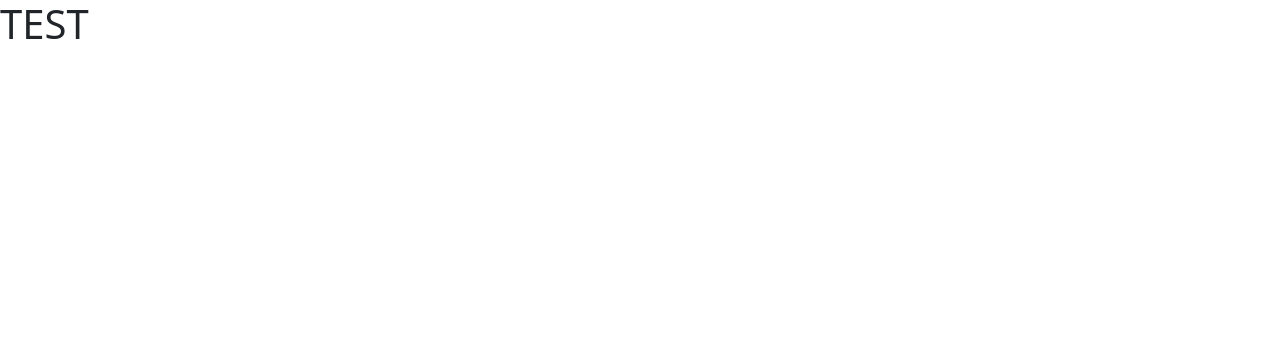
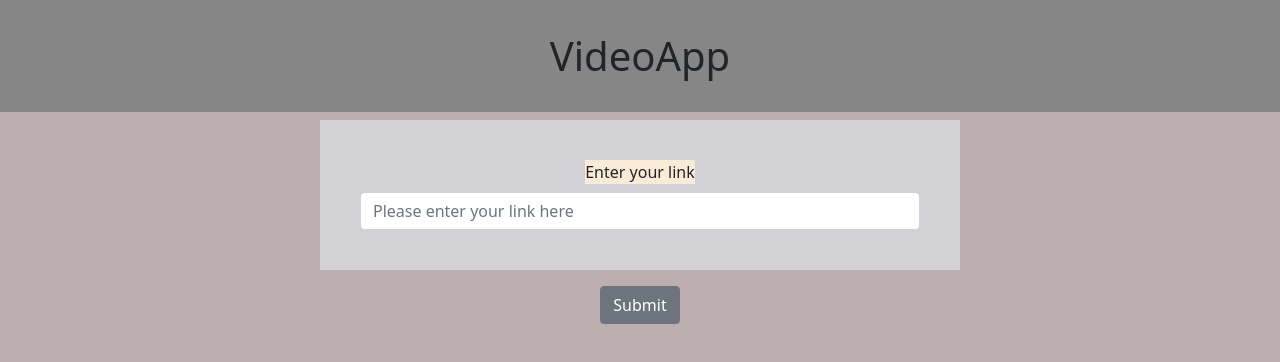
Before and after one commit to KajetanKisielewski/video-app, a React app: page / in a window 1280 px wide. Shown: the top 362 px of the page. Built offline with nearby package versions, Linux system fonts and the light colour scheme.

Commit message:
I created the basic components

```diff
--- a/src/app.js
+++ b/src/app.js
@@ -1,6 +1,7 @@
 import React from 'react';
 import ReactDOM from 'react-dom/client';
 import App from './components/App';
+import 'bootstrap/dist/css/bootstrap.min.css';
 import './index.css';
 
 ReactDOM.createRoot(document.querySelector('#root')).render(<App />);
--- /dev/null
+++ b/src/components/SearchBar.js
@@ -0,0 +1,40 @@
+import React from 'react';
+import { Form, FormGroup, Label, Input, Button } from 'reactstrap';
+import '../styles/searchBar.css';
+
+const SearchBar = () => {
+    const [state, setState] = React.useState([]);
+
+    console.log('state', state);
+
+    const handleChange = (e) => {
+        const { value } = e.target;
+        setState(value);
+    };
+
+    const renderSearchForm = () => (
+        <Form className="form">
+            <FormGroup className="form__group">
+                <Label for="searchBar" className="form__group--label">
+                    Enter your link
+                </Label>
+                <Input
+                    className="form__group--input"
+                    id="searchBar"
+                    name="searchBar"
+                    placeholder="Please enter your link here"
+                    type="text"
+                    title="Please enter your link here"
+                    value={state.value}
+                    onChange={handleChange}
+                    required
+                />
+            </FormGroup>
+            <Button className="form__button">Submit</Button>
+        </Form>
+    );
+
+    return <section className="main__search">{renderSearchForm()}</section>;
+};
+
+export default SearchBar;
--- a/src/components/VideoApp.js
+++ b/src/components/VideoApp.js
@@ -1,6 +1,20 @@
 import React from 'react';
-import 'bootstrap/dist/css/bootstrap.min.css';
+import SearchBar from './SearchBar';
+import '../styles/videoApp.css';
 
-const VideoApp = () => <h1> TEST </h1>;
+const VideoApp = () => {
+    console.log('videoApp component');
+
+    return (
+        <div className="wrap">
+            <header className="header">
+                <h1 className="header__heading">VideoApp</h1>
+            </header>
+            <main className="main">
+                <SearchBar />
+            </main>
+        </div>
+    );
+};
 
 export default VideoApp;
--- a/src/index.css
+++ b/src/index.css
@@ -0,0 +1,3 @@
+@import './styles/default.css';
+@import './styles/videoApp.css';
+@import './styles/searchBar.css';
--- /dev/null
+++ b/src/styles/default.css
@@ -0,0 +1,5 @@
+* {
+    margin: 0;
+    padding: 0;
+    box-sizing: border-box;
+}
--- /dev/null
+++ b/src/styles/searchBar.css
@@ -0,0 +1,26 @@
+.form {
+    text-align: center;
+}
+
+.form__group {
+    margin-block-end: 1rem;
+    padding: 2.5rem;
+    background-color: rgb(209, 209, 214);
+}
+
+.form__group--label {
+    background-color: antiquewhite;
+}
+
+@media ( min-width: 768px ) {
+    .form__group {
+        margin: 0 auto;
+        width: 80%;
+    }
+}
+
+@media ( min-width: 1200px ) {
+    .form__group {
+        width: 50%
+    }
+}
--- /dev/null
+++ b/src/styles/videoApp.css
@@ -0,0 +1,13 @@
+.wrap {
+    min-height: 100vh;
+    background-color: rgb(189, 175, 175);
+}
+
+.header {
+    background-color: rgb(134, 134, 134);
+}
+
+.header__heading {
+    text-align: center;
+    padding-block: 2rem;
+}
--- a/webpack.config.js
+++ b/webpack.config.js
@@ -9,6 +9,7 @@ module.exports = {
         path: path.resolve(__dirname, 'build'),
         filename: 'app.min.js',
     },
+    devtool: 'inline-source-map',
     module: {
         rules: [
             {
```
